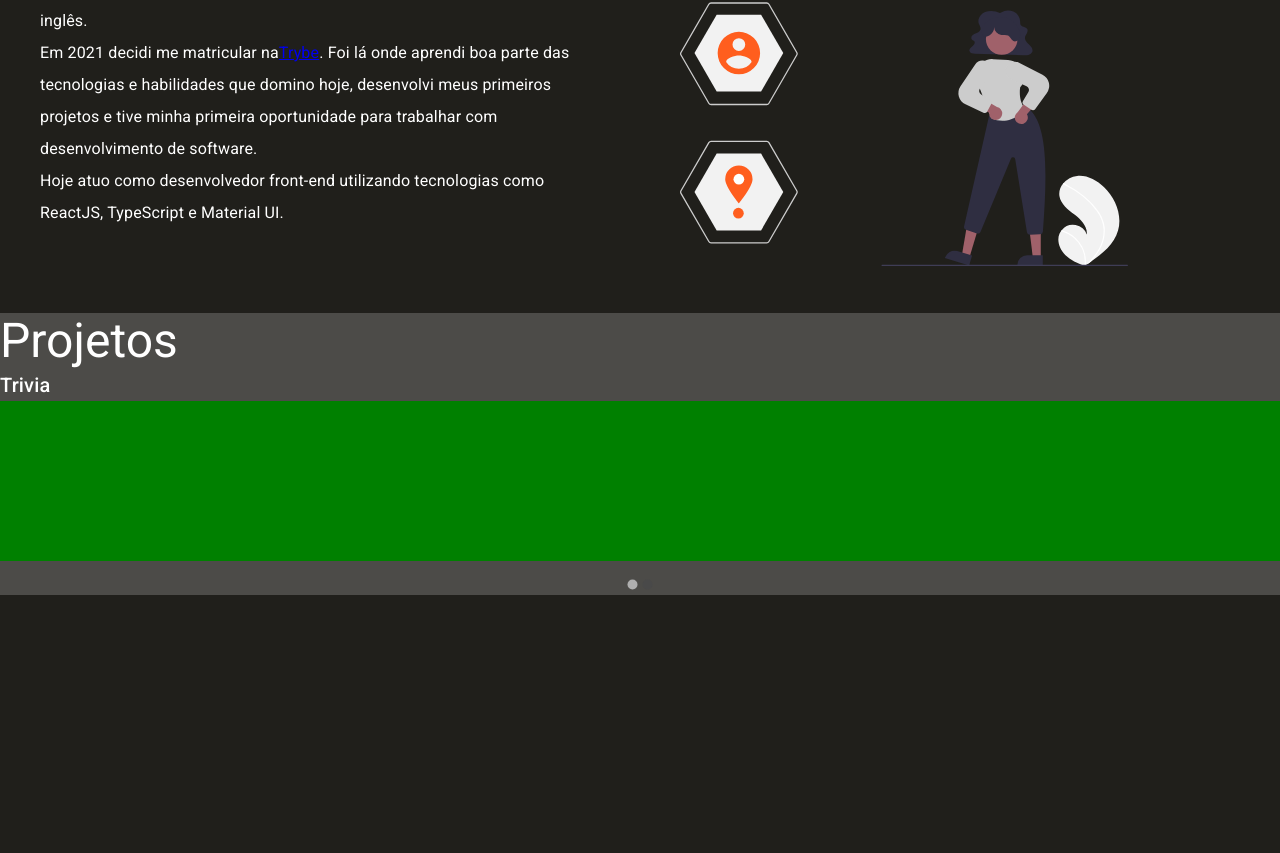
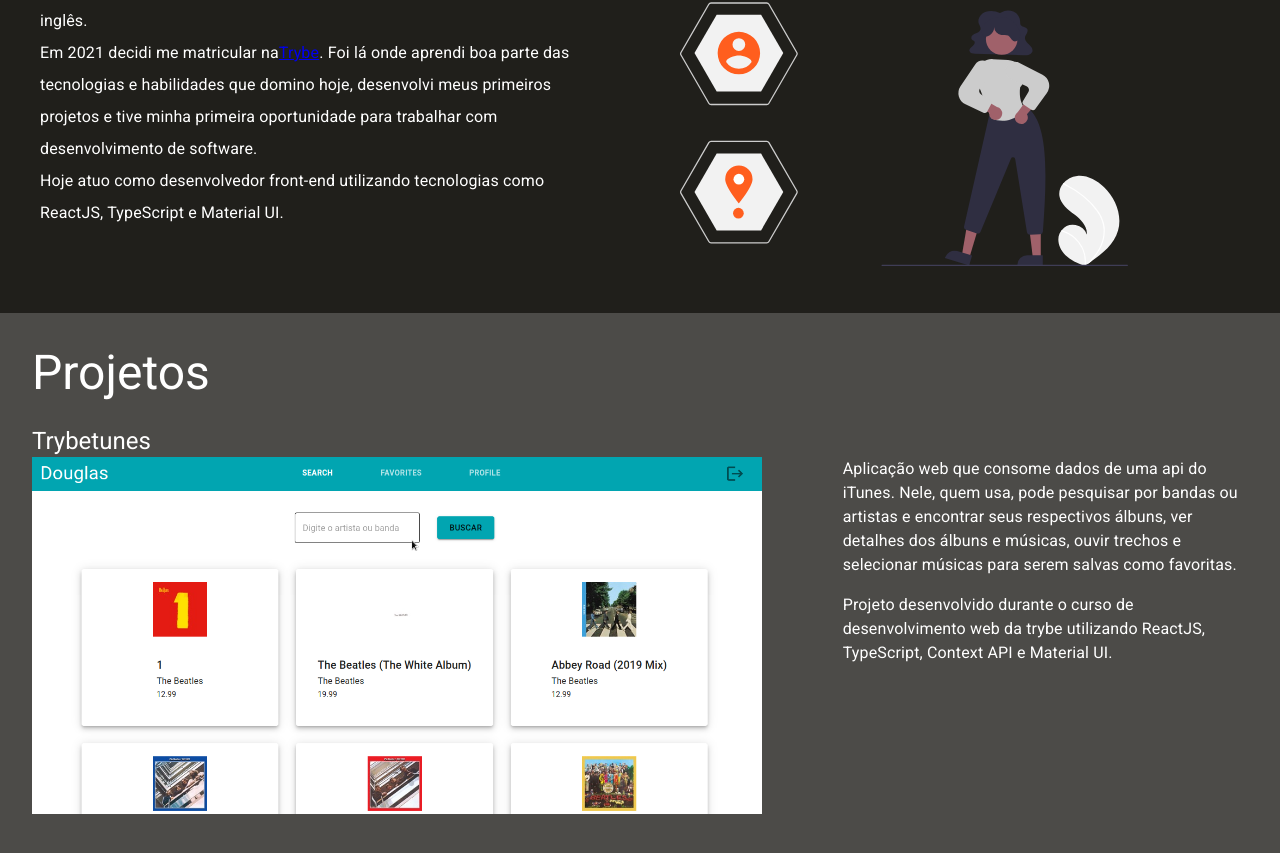
Before and after one commit to douglas-ssouza/portfolio, a React (Create React App) app: page / in a window 1280 px wide. Shown: the part 984-1837 px from the top of the page. Before the commit the page ends 1579 px from the top, so only its background shows below. Built offline with nearby package versions, Linux system fonts and the light colour scheme.

Commit message:
refactor: adjust projects block alignment

```diff
--- /dev/null
+++ b/src/components/ProjectPreview.tsx
@@ -0,0 +1,34 @@
+import React from 'react';
+
+import Grid from '@mui/material/Grid';
+import Typography from '@mui/material/Typography';
+
+type Props = {
+	name: string;
+	image: string;
+};
+
+function ProjectPreview({name, image}: Props) {
+	return (
+		<Grid container>
+			<Grid item>
+				<Typography component='h3' variant='h5'>{name}</Typography>
+			</Grid>
+			<Grid item container>
+				<Grid item xs={12} md={8}>
+					<img src={image} alt={`Screenshot of ${name} page`} width='90%' />
+				</Grid>
+				<Grid item xs={12} md={4}>
+					<Typography component='p' variant='body1' paragraph>
+						Aplicação web que consome dados de uma api do iTunes. Nele, quem usa, pode pesquisar por bandas ou artistas e encontrar seus respectivos álbuns, ver detalhes dos álbuns e músicas, ouvir trechos e selecionar músicas para serem salvas como favoritas.
+					</Typography>
+					<Typography component='p' variant='body1' paragraph>
+						Projeto desenvolvido durante o curso de desenvolvimento web da trybe utilizando ReactJS, TypeScript, Context API e Material UI.
+					</Typography>
+				</Grid>
+			</Grid>
+		</Grid>
+	);
+}
+
+export default ProjectPreview;
--- a/src/components/ProjectsBlock.tsx
+++ b/src/components/ProjectsBlock.tsx
@@ -7,26 +7,31 @@
 
 import Carousel from 'react-material-ui-carousel';
 
+import ProjectPreview from './ProjectPreview';
+
+import trybetunes from '../assets/projects/trybetunes.png';
+
 function ProjectsBlock() {
 	const theme = useTheme();
 
 	return (
-		<Grid container direction='column' sx={{backgroundColor: theme.palette.secondary.light}}>
+		<Grid
+			container
+			direction='column'
+			sx={{
+				backgroundColor: theme.palette.secondary.light,
+				padding: '2em',
+				height: '40em',
+			}}
+		>
 			<Grid item>
 				<Typography component='h2' variant='h3'>
 					Projetos
 				</Typography>
 			</Grid>
 			<Grid item>
-				<Carousel>
-					<div>
-						<Typography variant='h6'>Trybetunes</Typography>
-						<div style={{height: '10em', width: '100%', background: 'red'}}></div>
-					</div>
-					<div>
-						<Typography variant='h6'>Trivia</Typography>
-						<div style={{height: '10em', width: '100%', background: 'green'}}></div>
-					</div>
+				<Carousel sx={{height: '30em', mt: 3}}>
+					<ProjectPreview name='Trybetunes' image={trybetunes} />
 				</Carousel>
 			</Grid>
 		</Grid>
```
